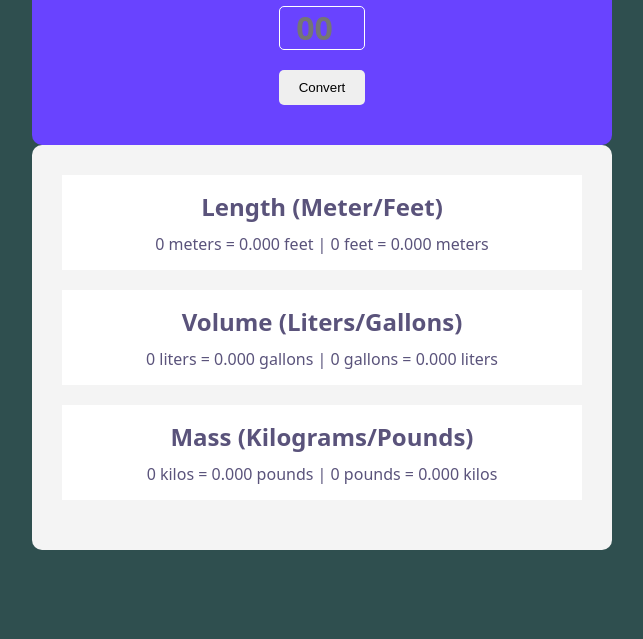
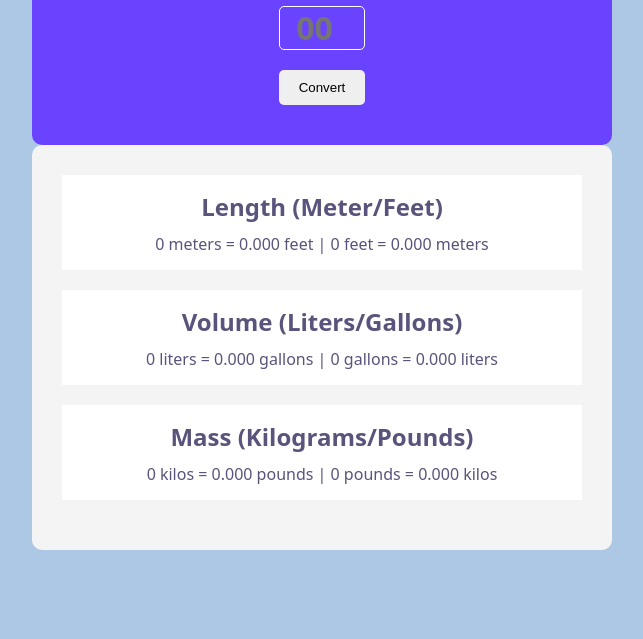
Before and after one commit to holbrooka96/Unit-Converter, a plain HTML site: page index.html in a window 1280 px wide. Shown: the part 161-800 px from the top of the page, without its empty margins (318-961 px from the left). Drawn offline with Linux system fonts and the light colour scheme; a web font is replaced by a local one.

Commit message:
Bacvkground color change

```diff
--- a/styles.css
+++ b/styles.css
@@ -1,5 +1,5 @@
 body {
-    background: darkslategray;
+    background: #ACC8E5;
     display: flex;
     flex-direction: column;
     align-items: center;
```
